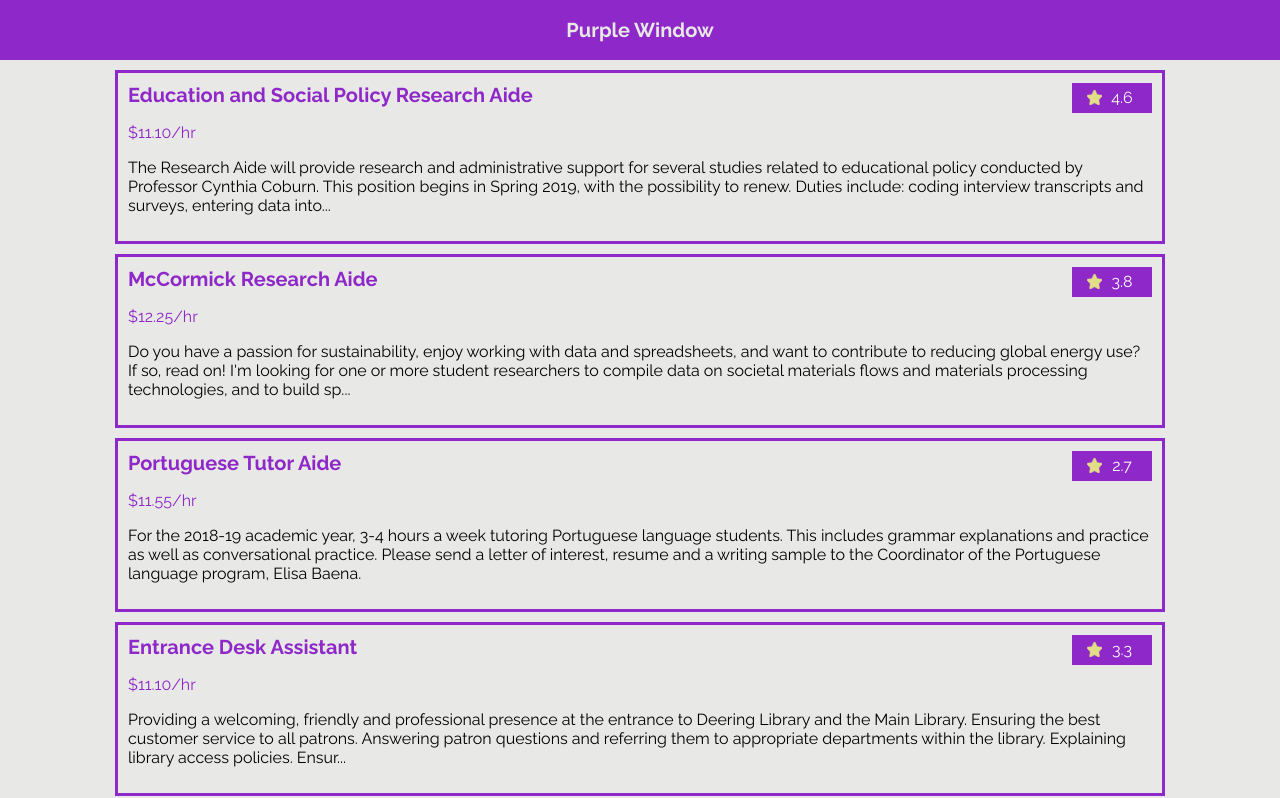
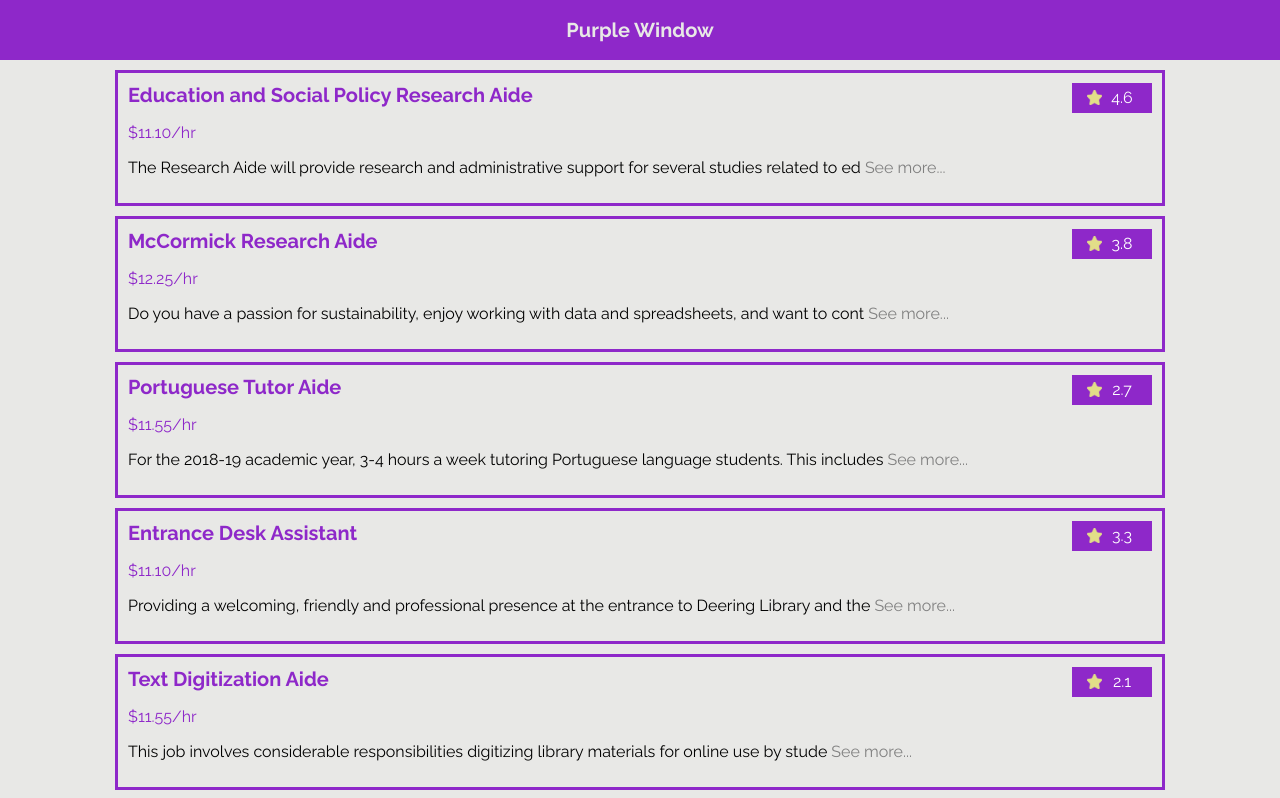
Before and after one commit to cs394-s19/PurpleWindow, a React (Create React App) app in the folder purplewindow/: page / in a window 1280 px wide. Shown: the top 798 px of the page. Built offline with nearby package versions, Linux system fonts and the light colour scheme.

Commit message:
Adding in see more/less

```diff
--- a/purplewindow/src/components/JobContainer.js
+++ b/purplewindow/src/components/JobContainer.js
@@ -3,6 +3,7 @@
 class JobContainer extends Component {
   constructor(props) {
     super(props);
+    this.state = { showText: false };
   }
 
   render() {
@@ -15,11 +16,24 @@
             <p className={"ratingText"}>{this.props.rating}</p>
           </div>
         </div>
+
         <p className={"payText"}>{this.props.pay}</p>
         {
-          this.props.description.length > 300 ?
+          this.props.description.length > 100 ?
           (
-            <p>{this.props.description.substring(0, 300) + "..."}</p>
+            <div>
+              <p>{this.props.description.substring(0, 100)}
+              { this.state.showText ?
+                (<span>
+                  <span>{this.props.description.substring(100)}
+                    <a onClick={() => this.setState({ showText: !this.state.showText })} className={"seeMore"}> See less...</a>
+                  </span>
+                </span>)
+                :
+                (<a onClick={() => this.setState({ showText: !this.state.showText })} className={"seeMore"}> See more... </a>)
+              }
+              </p>
+            </div>
           ) : (
             <p>{this.props.description}</p>
           )
--- a/purplewindow/src/index.css
+++ b/purplewindow/src/index.css
@@ -93,6 +93,10 @@
   width: 100%;
 }
 
+.seeMore {
+  color: gray;
+}
+
 @media only screen and (max-width: 620px) {
   .jobTitleText {
     font-size: 16px;
```
